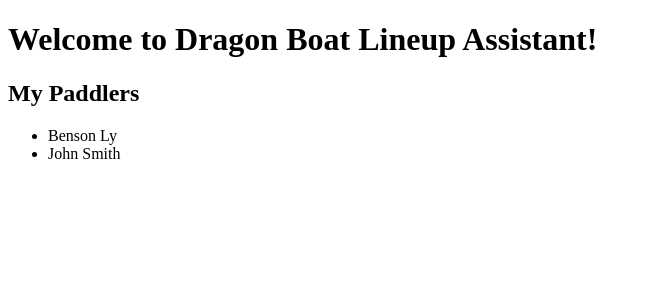
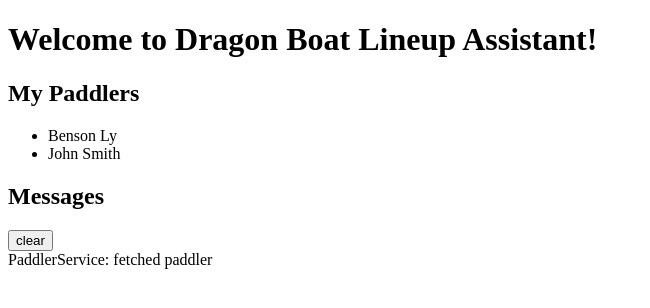
Before and after one commit to bwly/DragonBoatLineupAssistant, an Angular app: page / in a window 1280 px wide. Shown: the top 308 px of the page, without its empty margins (0-650 px from the left). Built offline with nearby package versions, Linux system fonts and the light colour scheme.

Commit message:
Added basic messages for fetching paddlers

```diff
--- a/src/app/app.component.html
+++ b/src/app/app.component.html
@@ -3,3 +3,4 @@
   Welcome to {{ title }}!
 </h1>
 <app-paddlers></app-paddlers>
+<app-messages></app-messages>
--- a/src/app/app.module.ts
+++ b/src/app/app.module.ts
@@ -5,12 +5,14 @@
 import { AppComponent } from './app.component';
 import { PaddlersComponent } from './paddlers/paddlers.component';
 import { PaddlerDetailComponent } from './paddler-detail/paddler-detail.component';
+import { MessagesComponent } from './messages/messages.component';
 
 @NgModule({
     declarations: [
         AppComponent,
         PaddlersComponent,
-        PaddlerDetailComponent
+        PaddlerDetailComponent,
+        MessagesComponent
     ],
     imports: [
         BrowserModule,
--- /dev/null
+++ b/src/app/message.service.ts
@@ -0,0 +1,18 @@
+import { Injectable } from '@angular/core';
+
+@Injectable({
+  providedIn: 'root'
+})
+export class MessageService {
+  messages: string[] = [];
+
+  constructor() { }
+
+  add(message: string) {
+    this.messages.push(message);
+  }
+
+  clear() {
+    this.messages = [];
+  }
+}
--- /dev/null
+++ b/src/app/messages/messages.component.html
@@ -0,0 +1,5 @@
+<div *ngIf="messageService.messages.length">
+  <h2>Messages</h2>
+  <button class="clear" (click)="messageService.clear()">clear</button>
+  <div *ngFor="let message of messageService.messages">{{message}}</div>
+</div>
--- /dev/null
+++ b/src/app/messages/messages.component.ts
@@ -0,0 +1,16 @@
+import { Component, OnInit } from '@angular/core';
+import { MessageService } from '../message.service';
+
+@Component({
+  selector: 'app-messages',
+  templateUrl: './messages.component.html',
+  styleUrls: ['./messages.component.css']
+})
+export class MessagesComponent implements OnInit {
+
+  constructor(public messageService: MessageService) { }
+
+  ngOnInit() {
+  }
+
+}
--- a/src/app/paddler.service.ts
+++ b/src/app/paddler.service.ts
@@ -2,15 +2,17 @@
 import { Paddler } from './paddler';
 import { PADDLERS } from './mock-paddlers';
 import { Observable, of } from 'rxjs';
+import { MessageService } from './message.service';
 
 @Injectable({
   providedIn: 'root'
 })
 export class PaddlerService {
 
-  constructor() { }
+  constructor(private messageService: MessageService) { }
 
   getPaddlers(): Observable<Paddler[]> {
+    this.messageService.add('PaddlerService: fetched paddler');
     return of(PADDLERS);
   }
 }
```
Also changed, not shown: src/app/messages/messages.component.css (added), 2 other files (tests, documents, lock files or other folders).
